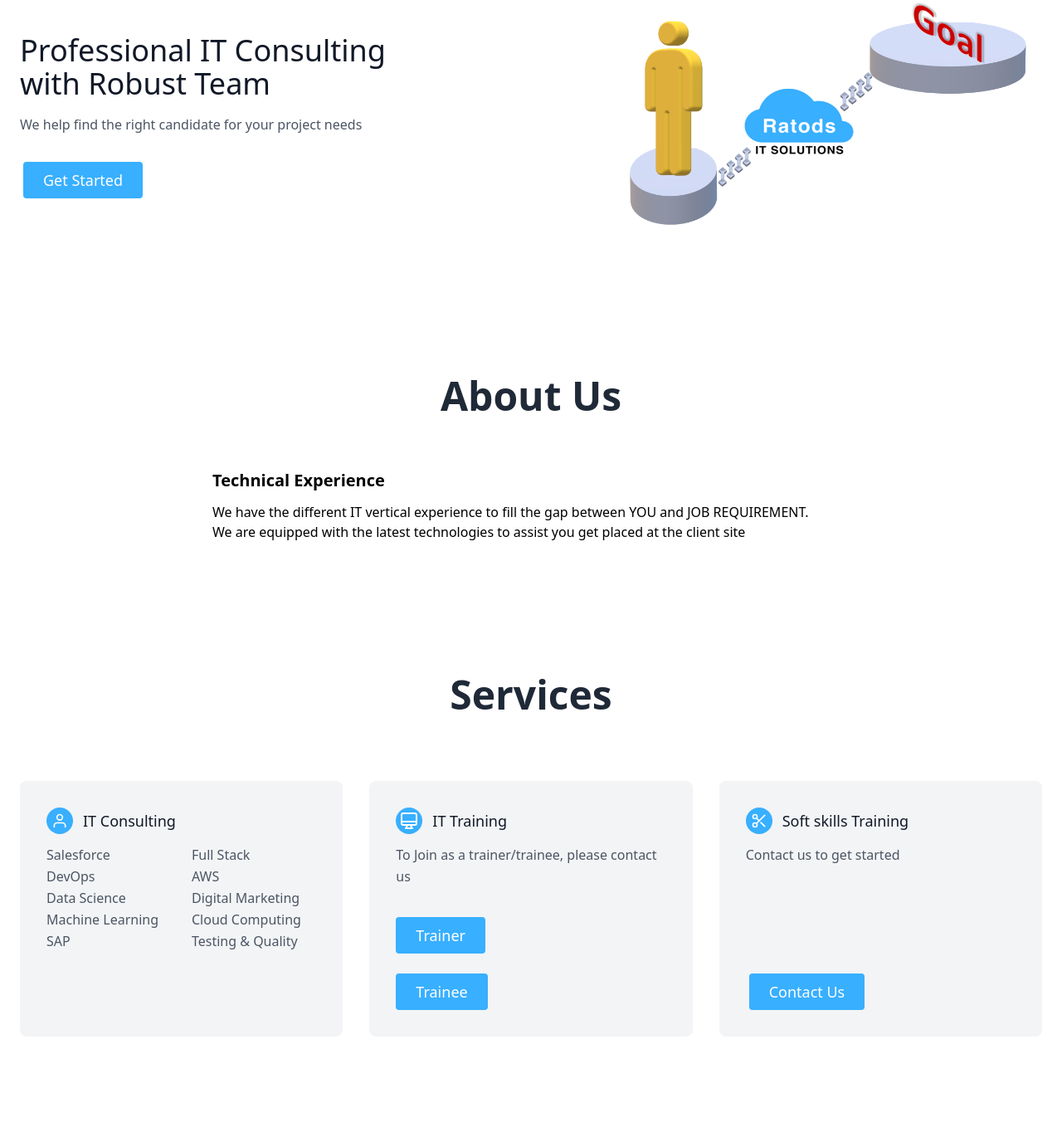
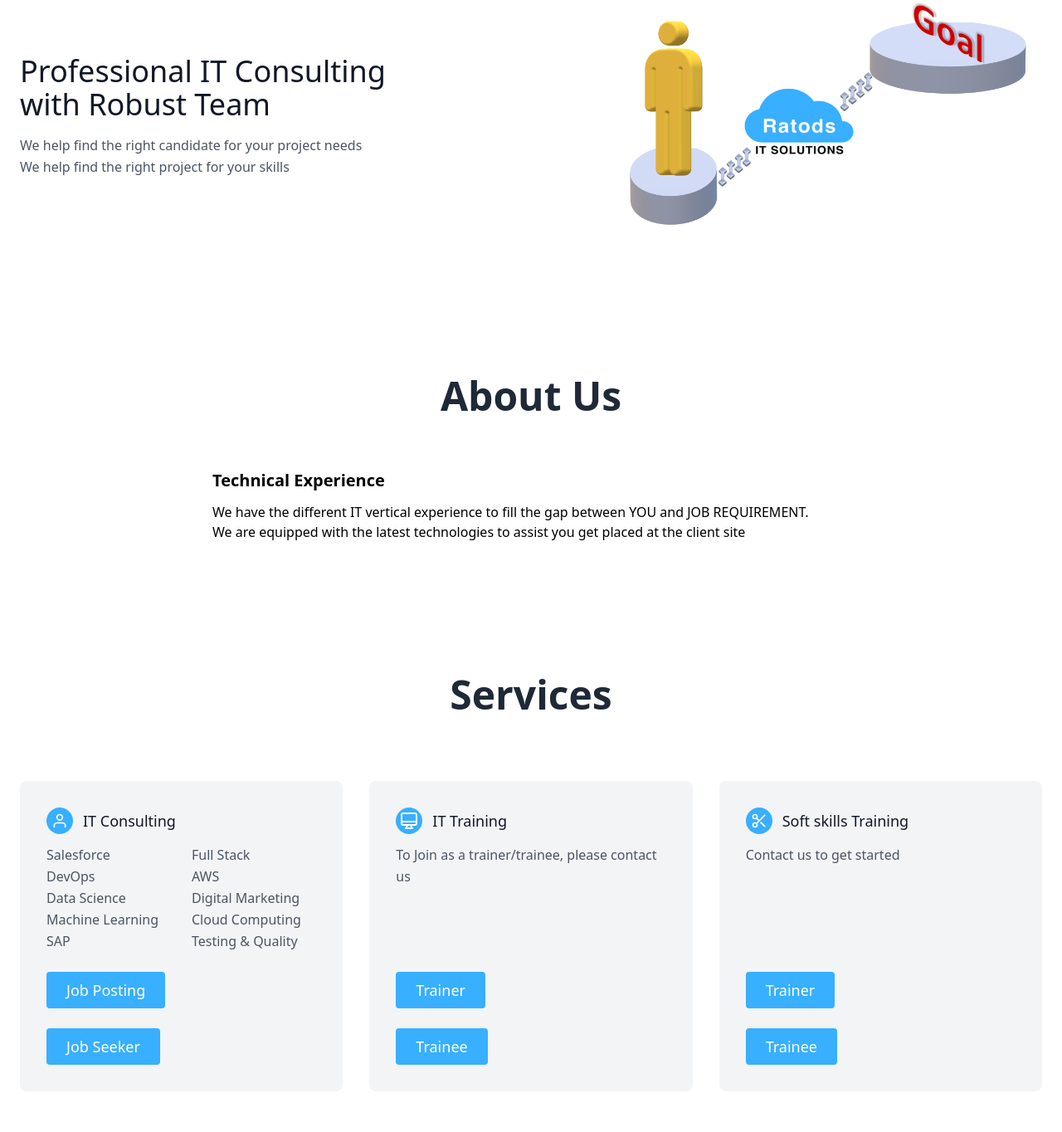
Before and after one commit to ratods/Ratods_Cloud, a plain HTML site: page index.html in a window 1280 px wide. Shown: the part 196-1560 px from the top of the page at 83% size. Drawn offline with nearby package versions, Linux system fonts and the light colour scheme.

Commit message:
updated some content

```diff
--- a/index.html
+++ b/index.html
@@ -33,15 +33,8 @@
                 <h1 class="title-font sm:text-4xl text-3xl mb-4 font-medium text-gray-900">Professional IT Consulting
                     <br class="hidden lg:inline-block">with Robust Team
                 </h1>
-                <p class="mb-8 leading-relaxed">We help find the right candidate for your project needs</p>
-                <a href="mailto:hrops@ratodscloud.com?subject=Looking for a candidate" class="text-gray-600 ml-1"
-                    rel="noopener noreferrer" target="_blank">
-                    <div class="flex justify-center">
-                        <button style="background-color: #38AFFF;"
-                            class="inline-flex text-white bg-indigo-500 border-0 py-2 px-6 focus:outline-none hover:bg-indigo-600 rounded text-lg">Get
-                            Started</button>
-                    </div>
-                </a>
+                <p class="leading-relaxed">We help find the right candidate for your project needs</p>
+                <p class="leading-relaxed">We help find the right project for your skills</p>
             </div>
             <div class="lg:max-w-lg lg:w-full md:w-1/2 w-5/6">
                 <img class="object-cover object-center rounded" alt="hero" src="goal.png">
@@ -104,6 +97,24 @@
                                 <p class="leading-relaxed text-base">Testing & Quality</p>
                             </div>
                         </div>
+                        <div>
+                            <a href="mailto:hrops@ratodscloud.com?subject=Looking for a candidate"
+                                class="text-gray-600 ml-1" rel="noopener noreferrer" target="_blank">
+                                <div class="flex">
+                                    <button style="background-color: #38AFFF;"
+                                        class="inline-flex text-white bg-indigo-500 border-0 py-2 px-6 focus:outline-none hover:bg-indigo-600 rounded text-lg">Job
+                                        Posting</button>
+                                </div>
+                            </a>
+                            <a href="mailto:hrops@ratodscloud.com?subject=Looking for a job" class="text-gray-600 ml-6"
+                                rel="noopener noreferrer" target="_blank">
+                                <div class="flex">
+                                    <button style="background-color: #38AFFF;"
+                                        class="inline-flex text-white bg-indigo-500 border-0 py-2 px-6 focus:outline-none hover:bg-indigo-600 rounded text-lg">Job
+                                        Seeker</button>
+                                </div>
+                            </a>
+                        </div>
                     </div>
                 </div>
                 <div class="p-4 md:w-1/3 w-full">
@@ -158,14 +169,22 @@
                         <div class="flex-grow mb-3">
                             <p class="leading-relaxed text-base">Contact us to get started</p>
                         </div>
-                        <a href="mailto:hrops@ratodscloud.com?subject=Interested in soft skills training"
-                            class="text-gray-600 ml-1" rel="noopener noreferrer" target="_blank">
-                            <div class="flex">
-                                <button style="background-color: #38AFFF;"
-                                    class="inline-flex text-white bg-indigo-500 border-0 py-2 px-6 focus:outline-none hover:bg-indigo-600 rounded text-lg">Contact
-                                    Us</button>
-                            </div>
-                        </a>
+                        <div>
+                            <a href="mailto:hrops@ratodscloud.com?subject=Trainer Profile" class="text-gray-600 ml-1"
+                                rel="noopener noreferrer" target="_blank">
+                                <div class="flex">
+                                    <button style="background-color: #38AFFF;"
+                                        class="inline-flex text-white bg-indigo-500 border-0 py-2 px-6 focus:outline-none hover:bg-indigo-600 rounded text-lg">Trainer</button>
+                                </div>
+                            </a>
+                            <a href="mailto:hrops@ratodscloud.com?subject=Looking for training"
+                                class="text-gray-600 ml-6" rel="noopener noreferrer" target="_blank">
+                                <div class="flex">
+                                    <button style="background-color: #38AFFF;"
+                                        class="inline-flex text-white bg-indigo-500 border-0 py-2 px-6 focus:outline-none hover:bg-indigo-600 rounded text-lg">Trainee</button>
+                                </div>
+                            </a>
+                        </div>
                     </div>
                 </div>
             </div>
```
